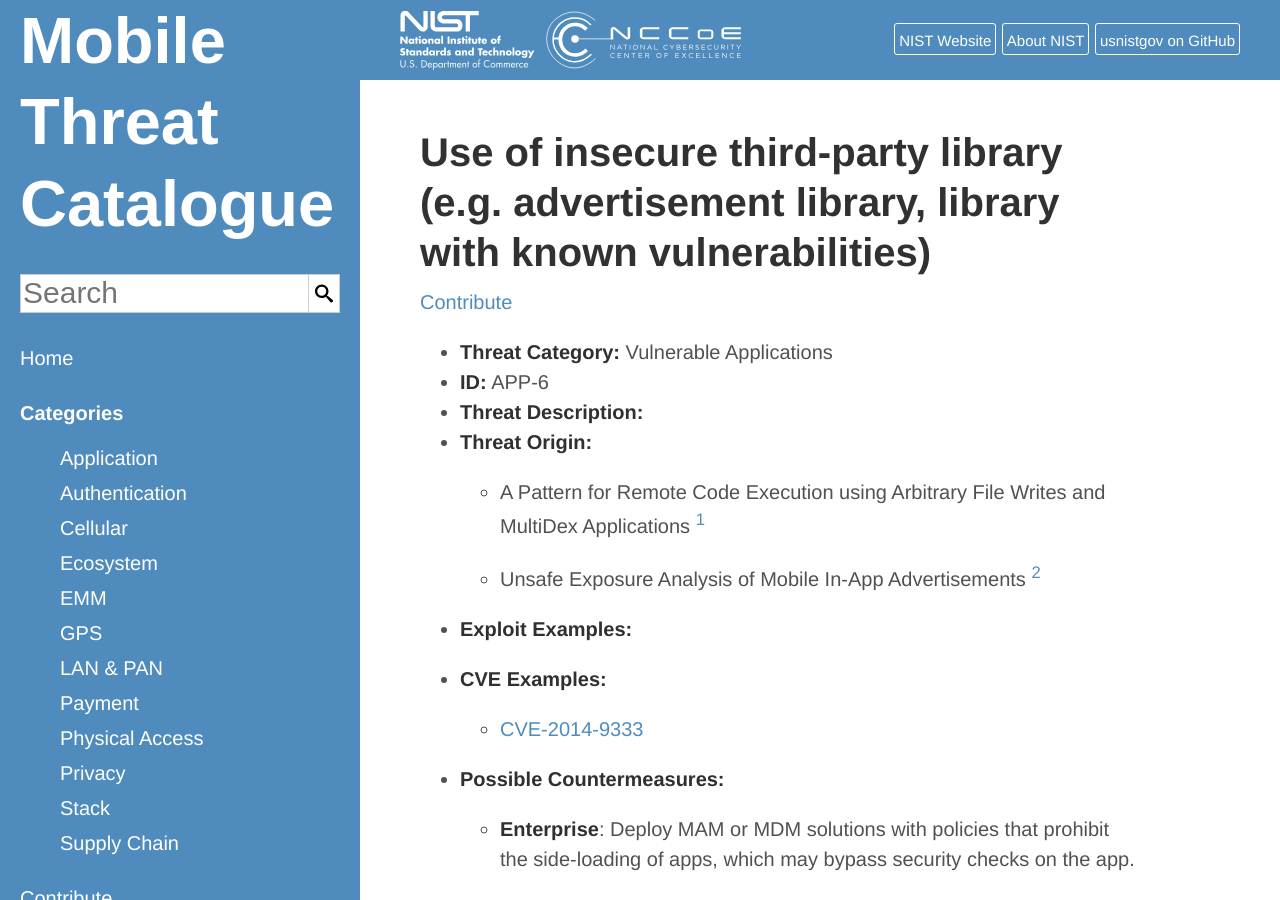
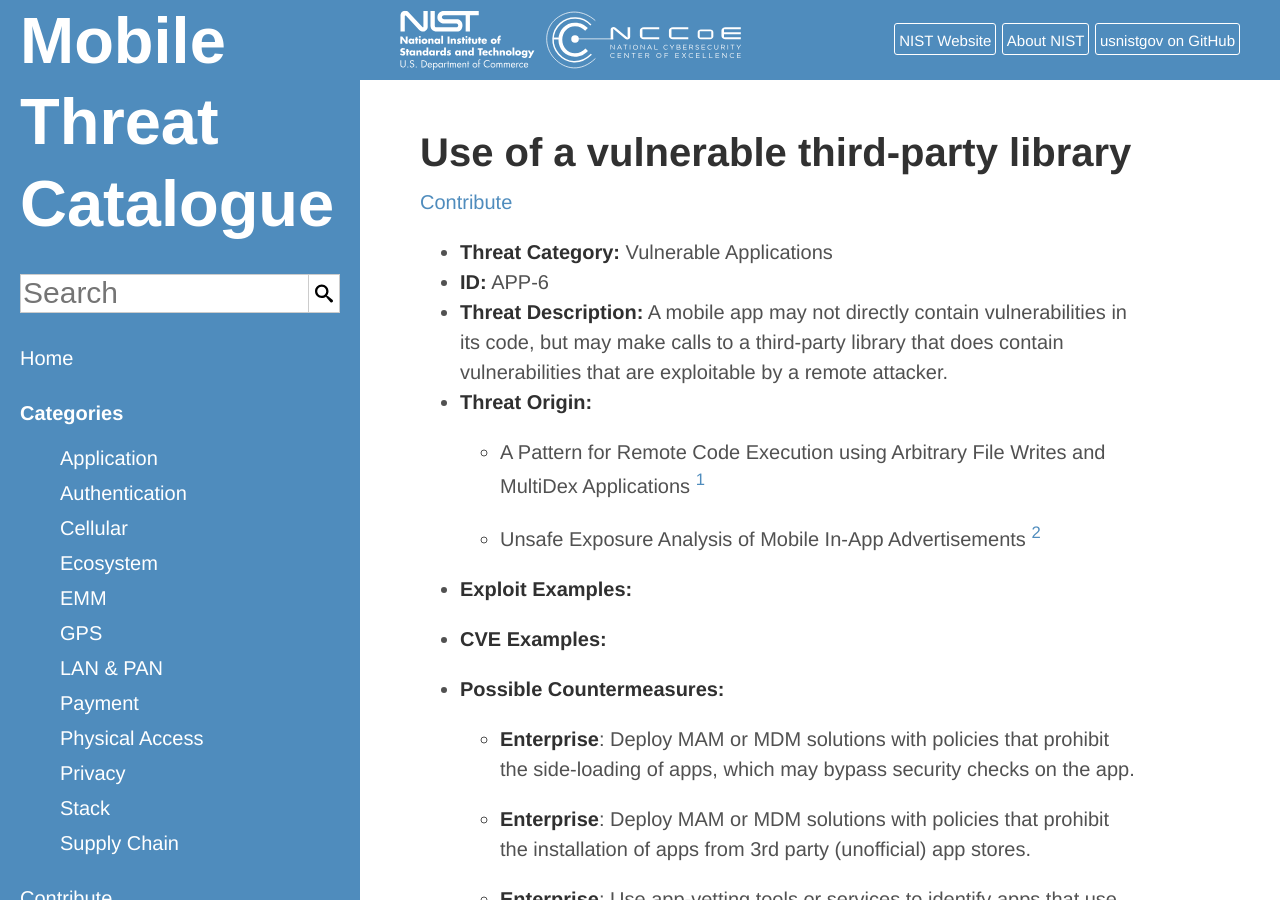
Before and after one commit to usnistgov/mobile-threat-catalogue, a Jekyll site: the page built from _application-threats/APP-6.md, in a window 1280 px wide and 900 px high. Built offline with Jekyll 4.4.1, drawn with Linux system fonts in a browser that asks for light colours.

Commit message:
#238 updated title and description removed CVE
CVE is reserved only, has no additional data (after issuance in 2014), and does not appear in the NVD database.

```diff
--- a/_application-threats/APP-6.md
+++ b/_application-threats/APP-6.md
@@ -2,13 +2,13 @@
     layout: threat
     ThreatCategory: Vulnerable Applications
     ID: APP-6
-    Threat: "Use of insecure third-party library (e.g. advertisement library, library with known vulnerabilities)"
+    Threat: "Use of a vulnerable third-party library"
+    ThreatDescription: "A mobile app may not directly contain vulnerabilities in its code, but may make calls to a third-party library that does contain vulnerabilities that are exploitable by a remote attacker."
     ThreatOrigin:
         - "A Pattern for Remote Code Execution using Arbitrary File Writes and MultiDex Applications [^73]"
         - "Unsafe Exposure Analysis of Mobile In-App Advertisements [^74]"
     ExploitExample:
     CVEExample:
-        - CVE-2014-9333
     PossibleCountermeasures:
         "Deploy MAM or MDM solutions with policies that prohibit the side-loading of apps, which may bypass security checks on the app.":
             - Enterprise
```
